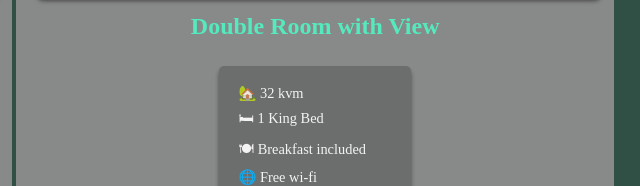
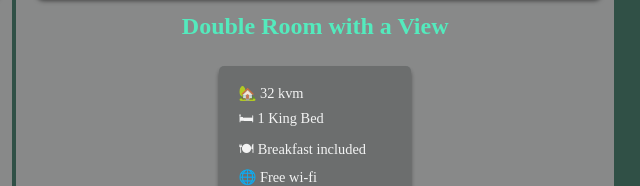
Before and after one commit to Oscar-Mattsson-790/Examination-10.2, a plain HTML site: page rooms.html in a window 1280 px wide. Shown: the part 1312-1498 px from the top of the page, 626-1266 px from the left. Drawn offline with Linux system fonts and the light colour scheme; a web font is replaced by a local one.

Commit message:
Done
Complete

```diff
--- a/rooms.html
+++ b/rooms.html
@@ -91,7 +91,7 @@
         </section>
         <section class="cards__card">
           <figure class="cards__4"></figure>
-          <h2 class="cards__heading">Double Room with View</h2>
+          <h2 class="cards__heading">Double Room with a View</h2>
           <ul class="room__list">
             <li><p class="icons">&#127969; 32 kvm</p></li>
             <li><p class="icons">&#128719; 1 King Bed</p></li>
```
